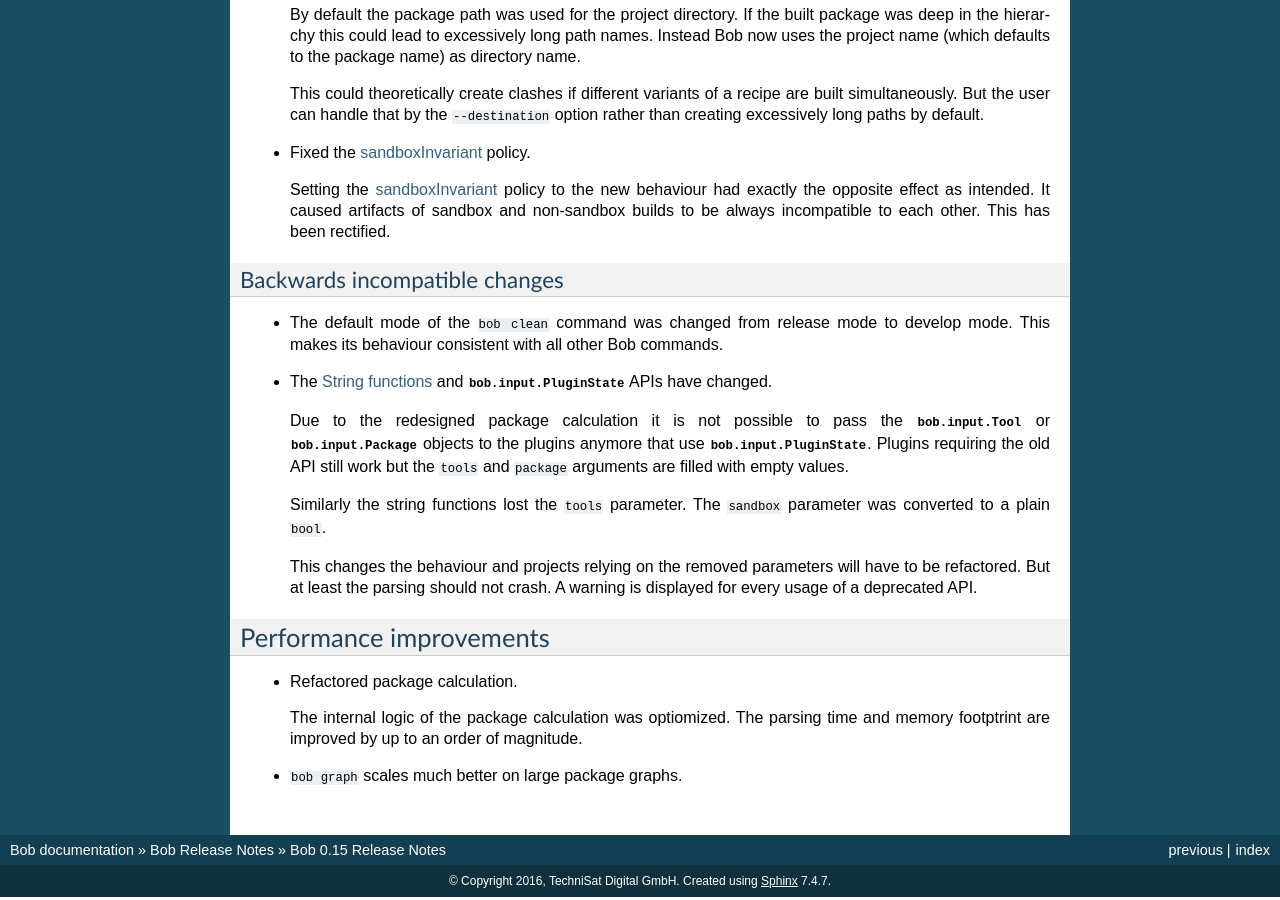
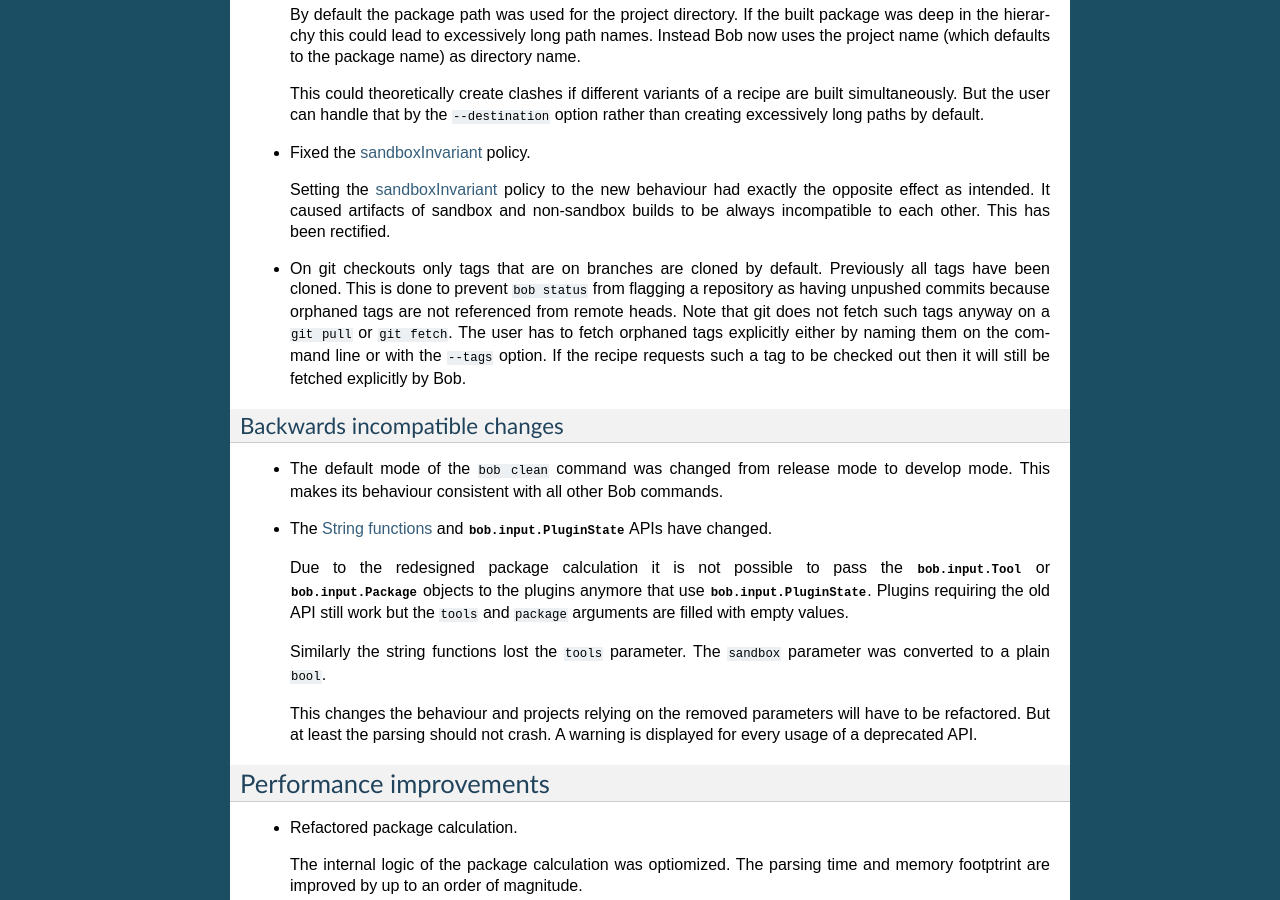
Before and after one commit to BobBuildTool/bob, a Sphinx documentation site: the page built from doc/releases/0.15.rst, in a window 1280 px wide and 900 px high, scrolled down 4106 px. Built offline with Sphinx 7.4.7, drawn with Linux system fonts in a browser that asks for light colours; formulas are drawn with MathJax 3; the version number could not be read and is left out.

Commit message:
release notes: describe new git clone behaviour

```diff
--- a/doc/releases/0.15.rst
+++ b/doc/releases/0.15.rst
@@ -261,6 +261,15 @@ Other behavioural changes
   non-sandbox builds to be always incompatible to each other. This has been
   rectified.
 
+* On git checkouts only tags that are on branches are cloned by default.
+  Previously all tags have been cloned. This is done to prevent ``bob status``
+  from flagging a repository as having unpushed commits because orphaned tags
+  are not referenced from remote heads. Note that git does not fetch such tags
+  anyway on a ``git pull`` or ``git fetch``. The user has to fetch orphaned
+  tags explicitly either by naming them on the command line or with the
+  ``--tags`` option. If the recipe requests such a tag to be checked out then
+  it will still be fetched explicitly by Bob.
+
 Backwards incompatible changes
 ~~~~~~~~~~~~~~~~~~~~~~~~~~~~~~
 
```
